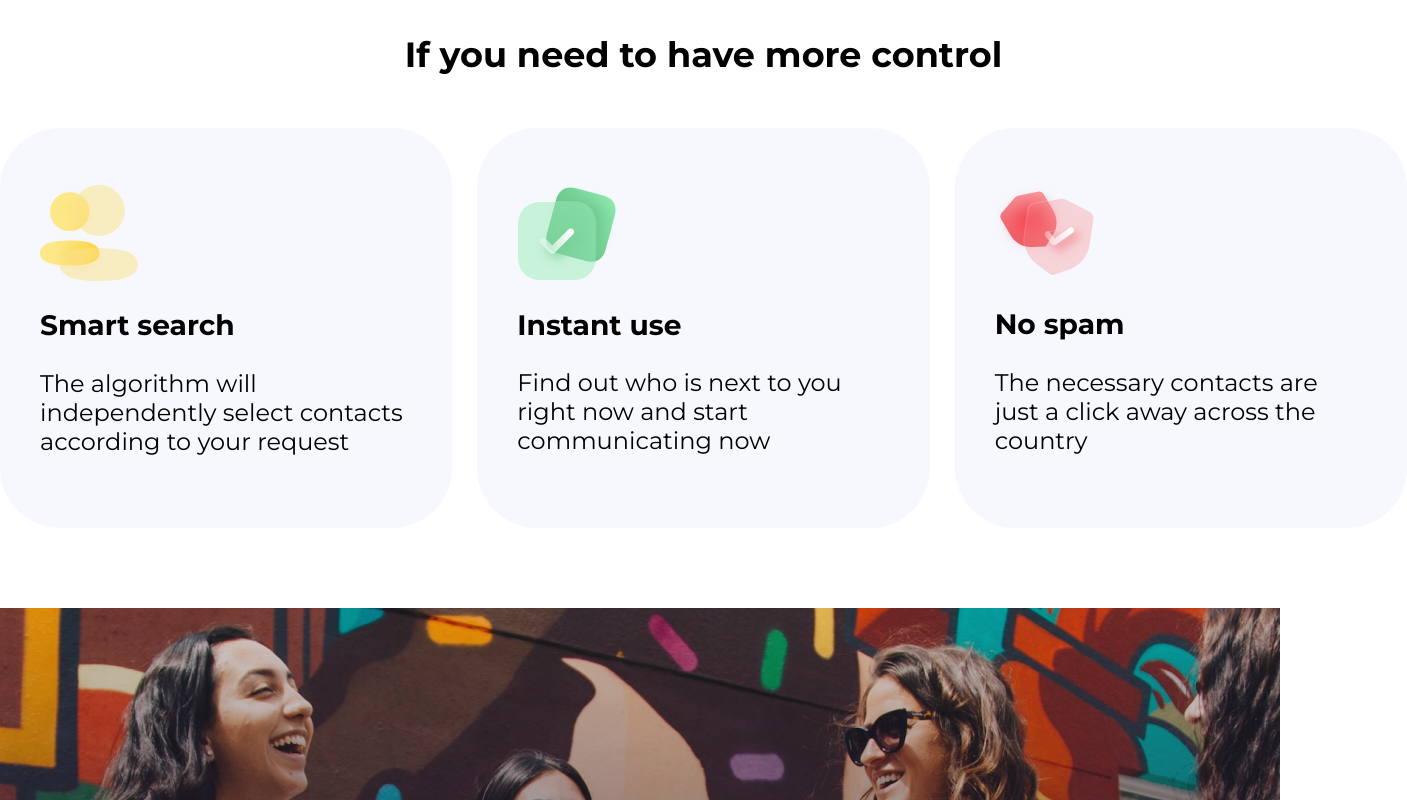
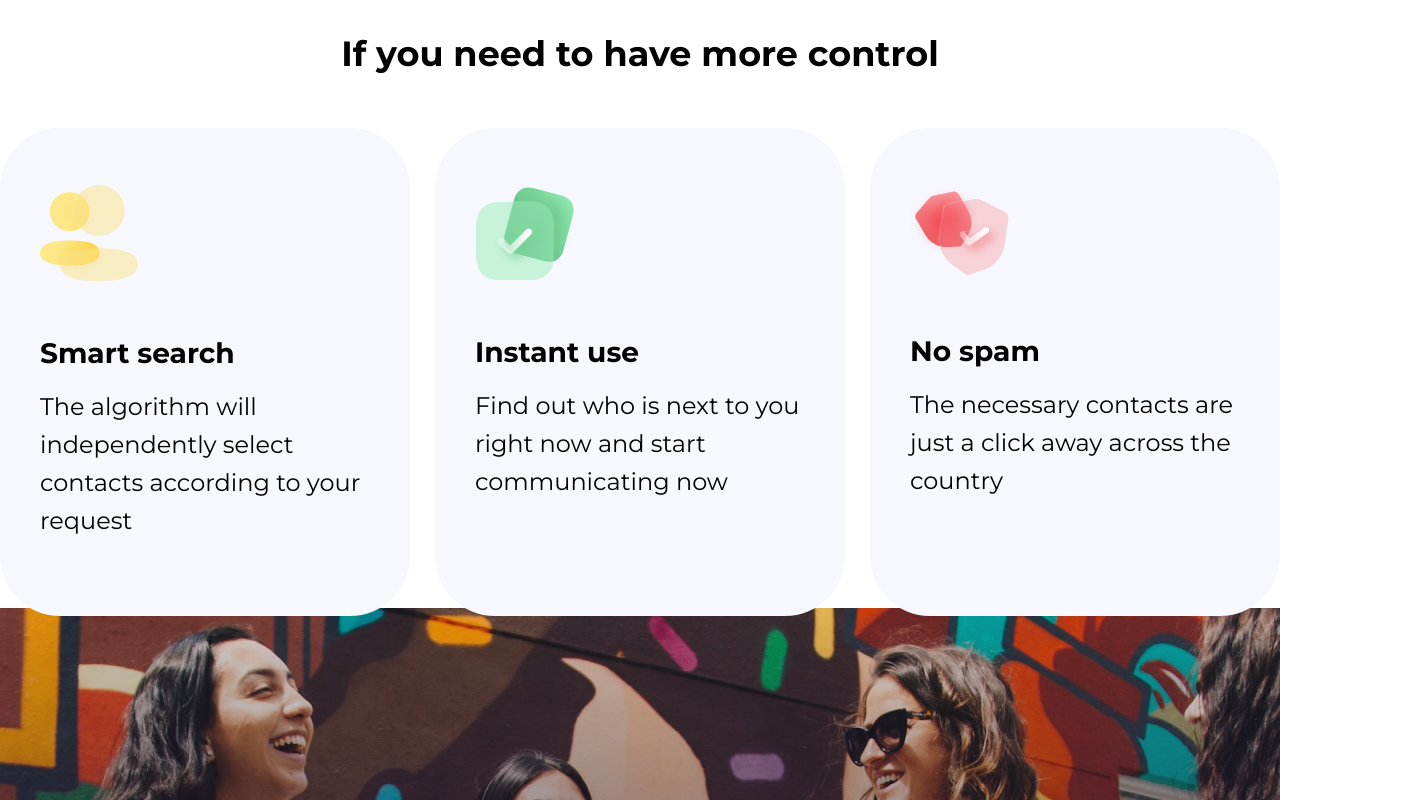
Before and after one commit to BrownEdgar/figma-task, a React app: page / in a window 1280 px wide. Shown: the top 800 px of the page, 1407 px wide, since content can reach past the window. Built offline with nearby package versions, Linux system fonts and the light colour scheme; the HTML template or start-up script is replaced by a standard one.

Commit message:
fix some css

```diff
--- a/src/components/ControlPart/ControlPart.jsx
+++ b/src/components/ControlPart/ControlPart.jsx
@@ -3,7 +3,7 @@ import './ControlPart.scss'
 
 
 export default function ControlPart() {
-  const [data, setData] = useState([
+  const [data] = useState([
     {
       icon: '../public/icons/Profile.svg',
       alt: 'yellow two persons icon',
--- a/src/components/ControlPart/ControlPart.scss
+++ b/src/components/ControlPart/ControlPart.scss
@@ -1,20 +1,18 @@
-@import '../../sass/colors';
+@import "../../sass/colors";
 
 .ControlPart {
-  width: 1407px;
-  margin: auto;
+  margin: 0 auto;
 
   h2 {
     text-align: center;
     font-weight: 700;
     font-size: 35px;
-    line-height: 45.5px;
+    line-height: 44px;
     height: 64px;
-    margin-block: 32px ;
+    margin-block: 32px;
   }
 
   &__icons {
-    margin: auto;
     display: grid;
     grid-template-columns: repeat(3, 1fr);
     gap: 25px;
@@ -25,9 +23,19 @@
       background-color: $control-icons-bcc;
       padding: 56px 40px 56px 40px;
       font-size: 24px;
-      display: grid;
-      flex-direction: column;
-      gap: 10px;
+      p {
+        line-height: 38px;
+        margin: 20px auto;
+        font-weight: 400;
+      }
+      img {
+        display: inline-block;
+        margin-bottom: 50px;
+      }
+      h3 {
+        font-weight: 700;
+        line-height: 30px;
+      }
     }
   }
 }
```
